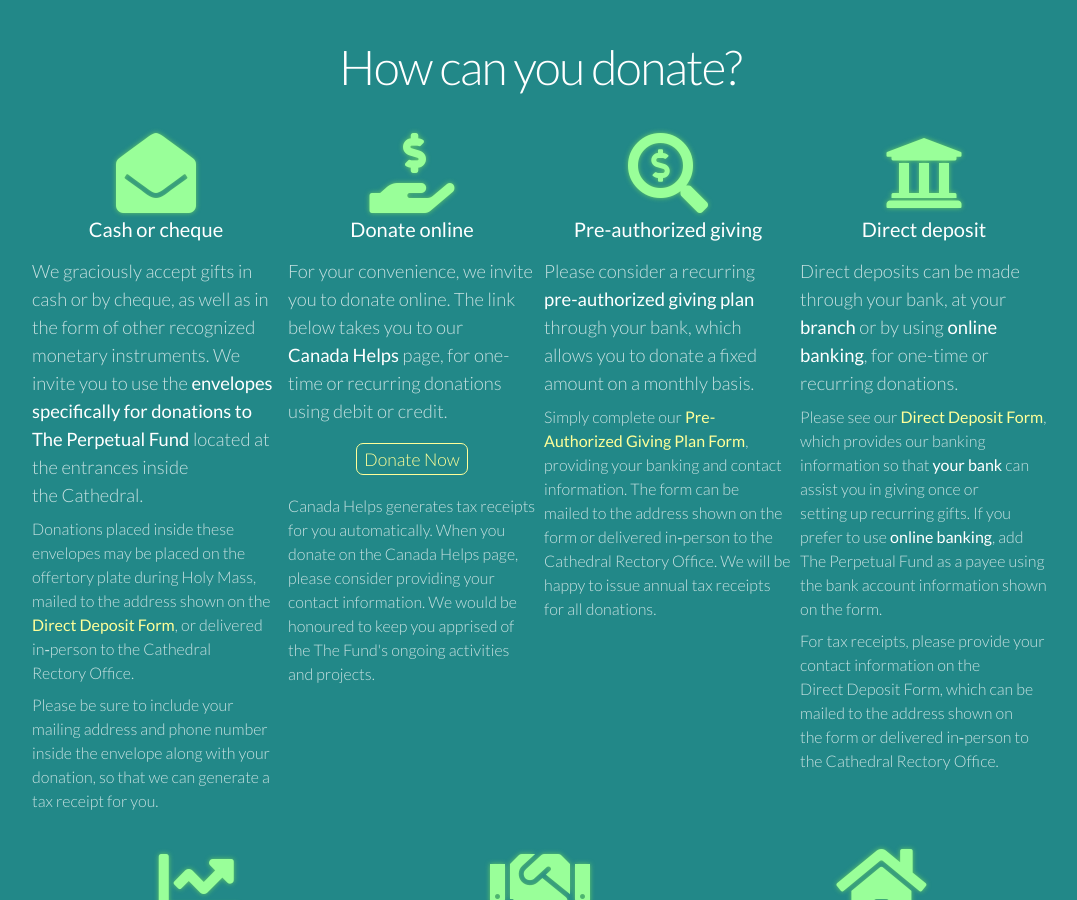
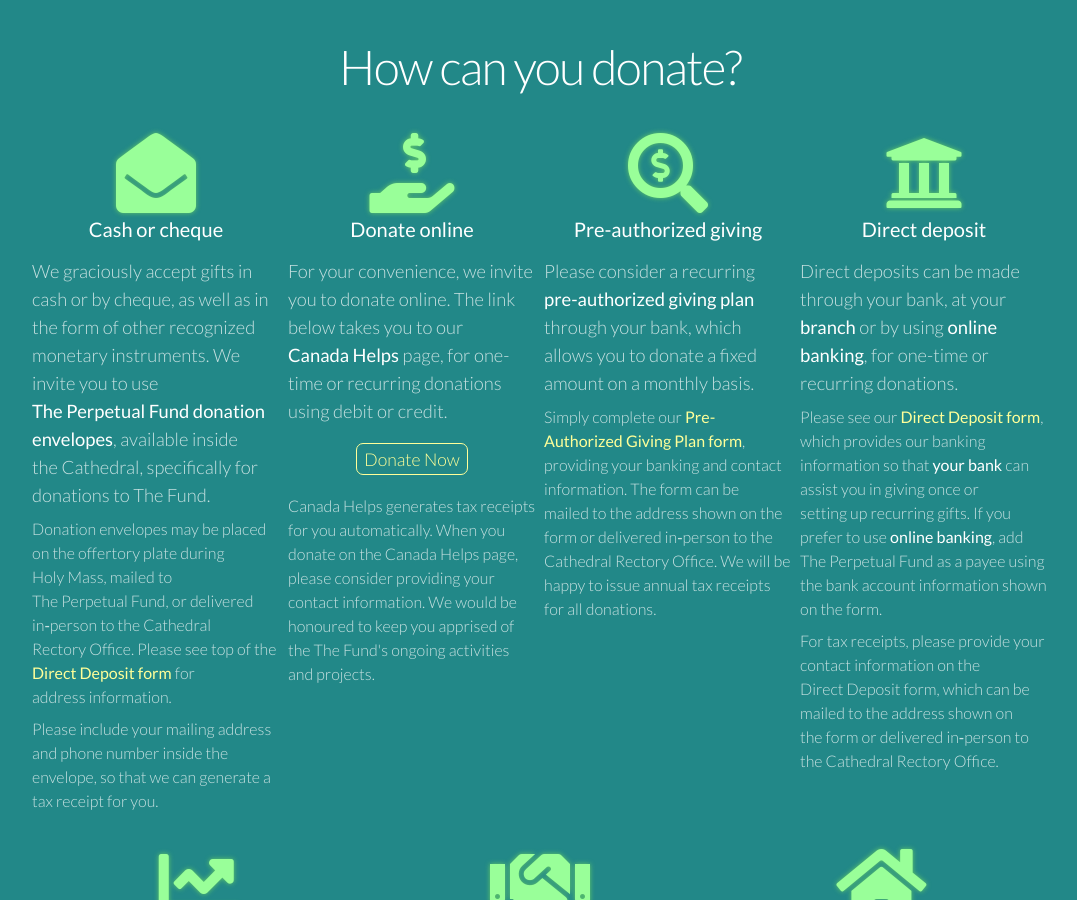
Before and after one commit to perpetualfund-stpeterinchains/perpetualfund-stpeterinchains.github.io, a Jekyll site: the page built from index.html, in a window 1280 px wide and 900 px high, scrolled down 2799 px. Shown: the whole window, without its empty margins (100-1177 px from the left). Built offline with Jekyll 4.4.1, drawn with Linux system fonts in a browser that asks for light colours; nearby versions of some CDN libraries.

```diff
--- a/_data/main.yml
+++ b/_data/main.yml
@@ -113,20 +113,19 @@ howtodonate:
       icon: envelope-open
       text: |
         We graciously accept gifts in cash or by cheque, as well as in the form
-        of other recognized monetary instruments. We invite you to use
-        the **envelopes specifically for donations to
-        The&nbsp;Perpetual&nbsp;Fund** located at the entrances inside
-        the&nbsp;Cathedral.
+        of other recognized monetary instruments. We invite you to
+        use **The&nbsp;Perpetual&nbsp;Fund donation envelopes**, available
+        inside the&nbsp;Cathedral, specifically for donations to The&nbsp;Fund.
 
-        Donations placed inside these envelopes may be
-        placed on the offertory plate during Holy&nbsp;Mass,
-        mailed&nbsp;to the address shown on the
-        [Direct&nbsp;Deposit&nbsp;Form](/forms/perpetualfund-directdeposit.pdf), or
+        Donation envelopes may be placed on the offertory plate during
+        Holy&nbsp;Mass, mailed&nbsp;to The&nbsp;Perpetual&nbsp;Fund, or
         delivered in&#x2011;person to the Cathedral Rectory&nbsp;Office.
+        Please see top of the
+        [Direct&nbsp;Deposit&nbsp;form](/forms/perpetualfund-directdeposit.pdf)
+        for address&nbsp;information.
 
-        Please be sure to include your mailing address and phone number inside
-        the envelope along with your donation, so that we can generate a tax
-        receipt for&nbsp;you.
+        Please include your mailing address and phone number inside
+        the envelope, so that we can generate a tax receipt for&nbsp;you.
     -
       title: Donate online
       icon: hand-holding-usd
@@ -151,7 +150,7 @@ howtodonate:
         monthly&nbsp;basis.
 
         Simply complete our
-        [Pre-Authorized Giving&nbsp;Plan&nbsp;Form](/forms/perpetualfund-preauthorized.pdf),
+        [Pre-Authorized Giving&nbsp;Plan&nbsp;form](/forms/perpetualfund-preauthorized.pdf),
         providing your banking and contact information. The form can be
         mailed&nbsp;to the address shown on the form or
         delivered in&#x2011;person to the Cathedral Rectory&nbsp;Office.
@@ -164,7 +163,7 @@ howtodonate:
         using **online banking**, for one-time or recurring donations.
 
         Please see our
-        [Direct&nbsp;Deposit&nbsp;Form](/forms/perpetualfund-directdeposit.pdf),
+        [Direct&nbsp;Deposit&nbsp;form](/forms/perpetualfund-directdeposit.pdf),
         which provides our banking information so that **your bank** can assist
         you in giving once or setting&nbsp;up recurring gifts.
         If you prefer to use **online banking**, add
@@ -172,7 +171,7 @@ howtodonate:
         information shown on the&nbsp;form.
 
         For tax receipts, please provide your contact information on the
-        Direct&nbsp;Deposit&nbsp;Form, which can be
+        Direct&nbsp;Deposit&nbsp;form, which can be
         mailed&nbsp;to the address shown on the&nbsp;form or
         delivered in&#x2011;person to the Cathedral Rectory&nbsp;Office.
   other:
```
Also changed, not shown: 2 other files.
